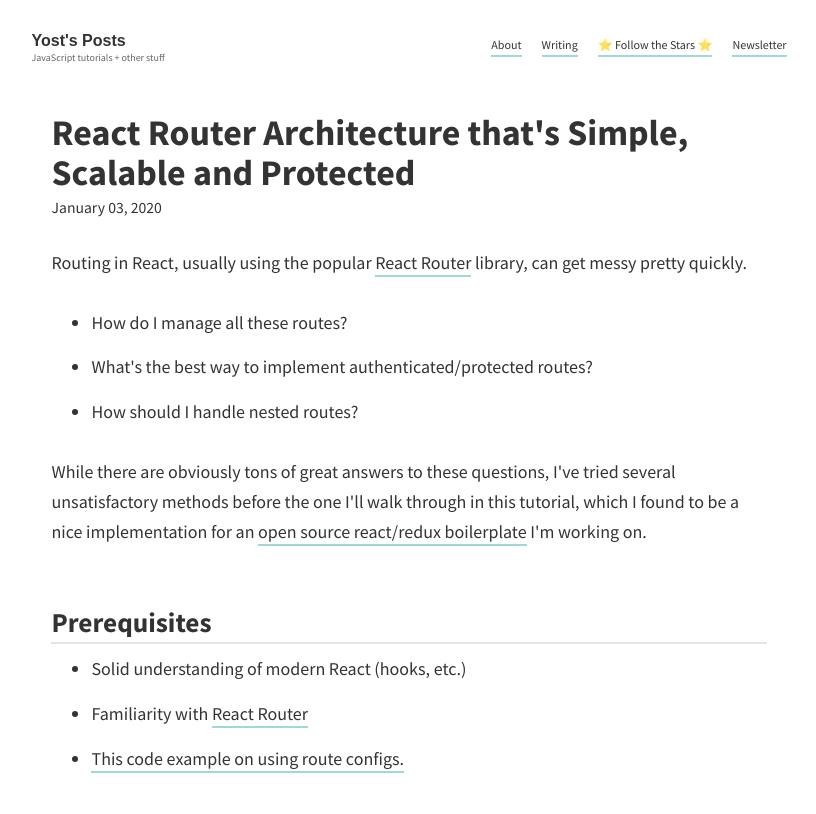
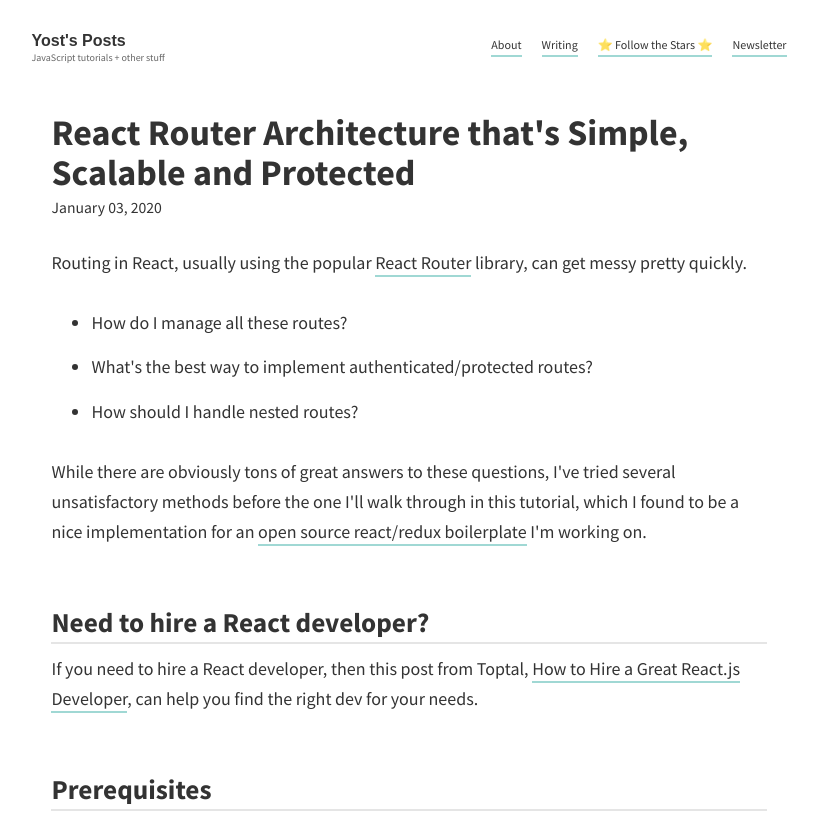
Before and after one commit to ryanjyost/blog, a Gatsby site: page /react-routing/ in a window 1280 px wide. Shown: the top 814 px of the page, without its empty margins (231-1047 px from the left). Built offline with nearby package versions, Linux system fonts and the light colour scheme; Gatsby itself is replaced by a stand-in of ours; some packages are replaced by stand-ins of ours.

Commit message:
toptal comment

````diff
--- a/content/blog/react-routing/index.md
+++ b/content/blog/react-routing/index.md
@@ -11,6 +11,11 @@ Routing in React, usually using the popular [React Router](https://reacttraining
 - How should I handle nested routes?
 
 While there are obviously tons of great answers to these questions, I've tried several unsatisfactory methods before the one I'll walk through in this tutorial, which I found to be a nice implementation for an [open source react/redux boilerplate](https://github.com/ryanjyost/react-spa-starter) I'm working on.
+
+## Need to hire a React developer?
+
+If you need to hire a React developer, then this post from Toptal, [How to Hire a Great React.js Developer](https://www.toptal.com/react#hiring-guide), can
+help you find the right dev for your needs.
 
 ## Prerequisites
 
@@ -434,7 +439,7 @@ In order to render the `Login` component at the `/` path, you need to update the
 ```jsx
 import React from "react";
 import { Route, Switch } from "react-router-dom";
-import Login from "./Login"
+import Login from "./Login";
 
 const ROUTES = [
   { path: "/", key: "ROOT", exact: true, component: Login }, //here's the update
````
